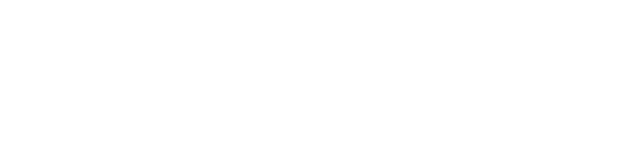
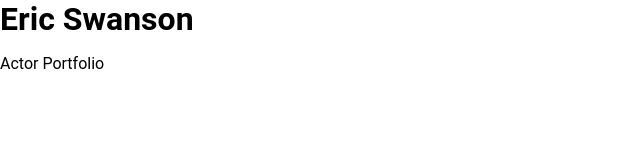
Before and after one commit to JonathanHelvey/NewEricRyanSwansonPortfolio, a Gatsby site: page / in a window 1280 px wide. Shown: the whole page, without its empty margins (0-640 px from the left). Built offline with nearby package versions, Linux system fonts and the light colour scheme; Gatsby itself is replaced by a stand-in of ours.

Commit message:
test updat

```diff
--- a/src/pages/index.js
+++ b/src/pages/index.js
@@ -7,6 +7,8 @@ function IndexPage() {
   return (
     <Layout>
       <SEO title="Home" />
+      <h1>Eric Swanson</h1>
+      <p>Actor Portfolio</p>
     </Layout>
   );
 }
```
